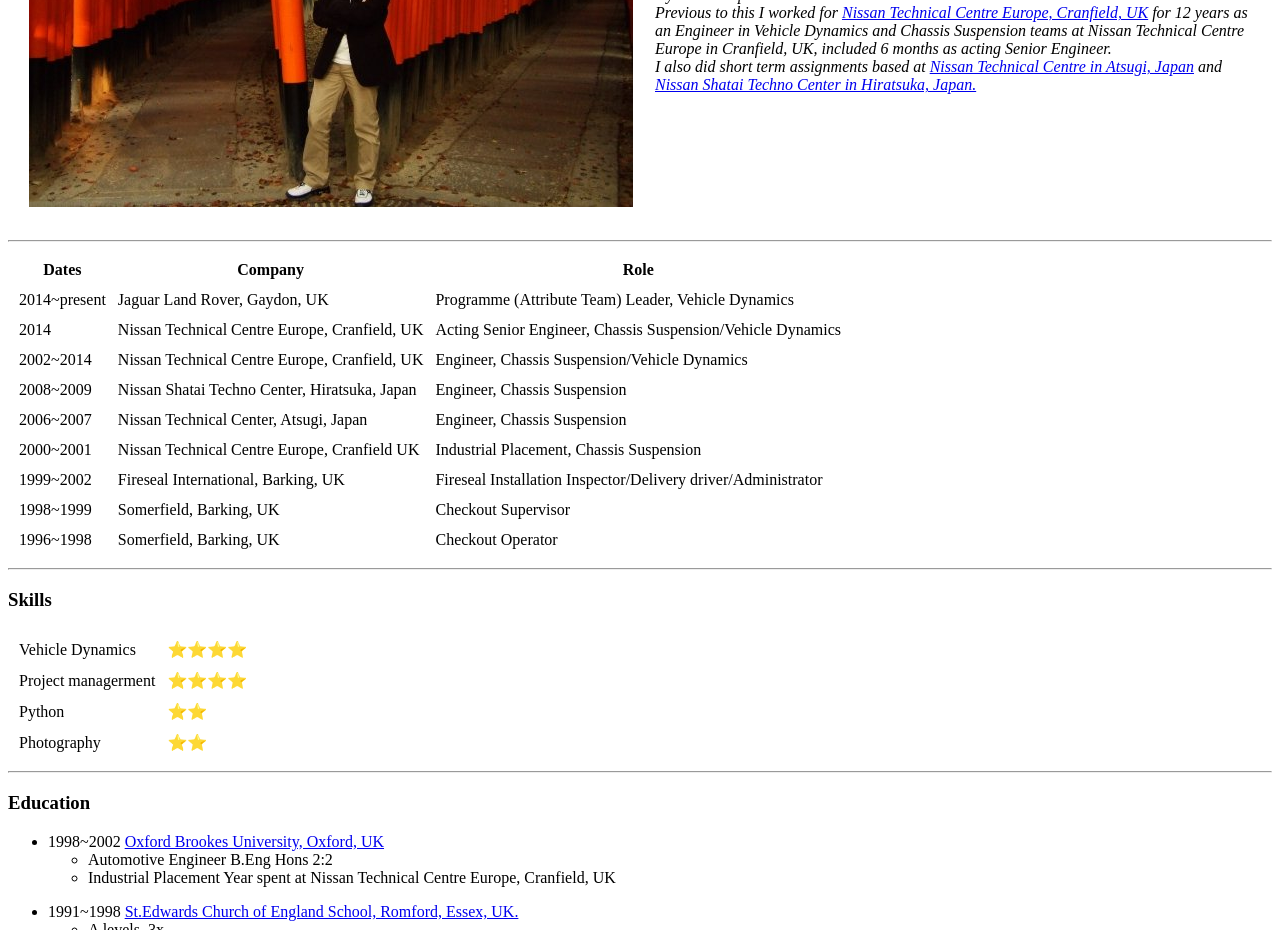
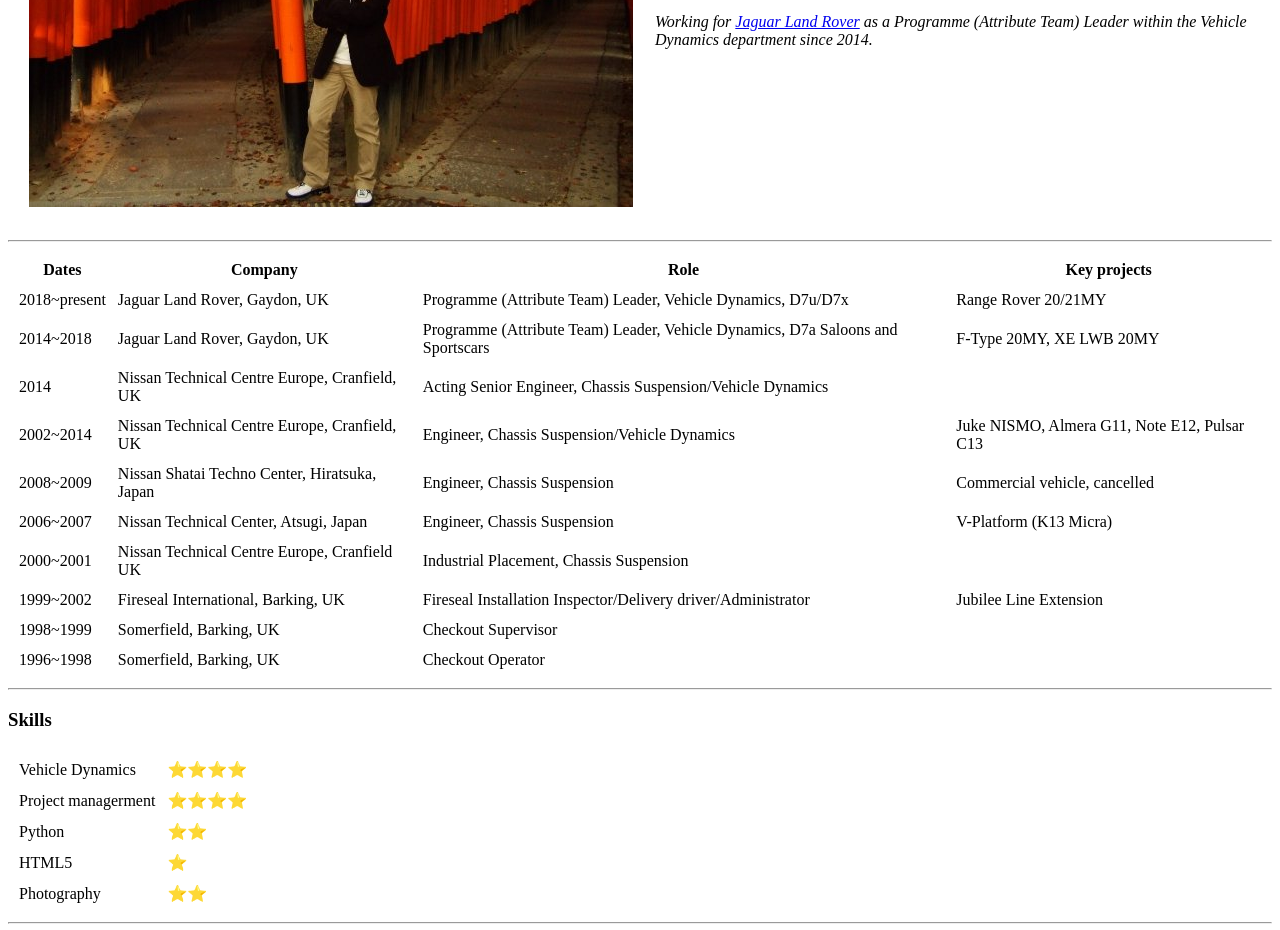
Before and after one commit to Ozone1980/cv, a plain HTML site: page index.html in a window 1280 px wide. Shown: the part 275-1205 px from the top of the page. Drawn offline with Linux system fonts and the light colour scheme.

Commit message:
index.html updated

```diff
--- a/index.html
+++ b/index.html
@@ -13,16 +13,6 @@
                     <p><em>Automotive Engineer B.Eng Hons AMIMechE</em></p>
                     <p><em>Working for <a href="https://www.jaguarlandrover.com/">Jaguar Land Rover</a>
                     as a Programme (Attribute Team) Leader within the Vehicle Dynamics department since 2014.
-                    <br>
-                    Previous to this I worked for <a href="https://careersatnissan.co.uk/life-at-nissan-cranfield/">
-                    Nissan Technical Centre Europe, Cranfield, UK</a>
-                    for 12 years as an Engineer
-                    in Vehicle Dynamics and Chassis Suspension teams at Nissan Technical Centre Europe in Cranfield, UK,
-                    included 6 months as acting Senior Engineer.
-                    <br>
-                    I also did short term assignments based at <a href="https://global.nissannews.com/en/photos/photo-618e148b9d157dc30286840b1649febe?source=nng&lang=en-US"> Nissan Technical Centre in Atsugi, Japan</a>
-                    and <a href="https://www.nissan-shatai.co.jp/EN/COMPANY/OFFICE/index.html">
-                    Nissan Shatai Techno Center in Hiratsuka, Japan.</a></em>
                 </td>
             </tr>
         </table>
@@ -33,13 +23,21 @@
                     <th>Dates</th>
                     <th>Company</th>
                     <th>Role</th>
+                    <th>Key projects</th>
                 </tr>
             </thead>
             <tbody>
+            <tr>
+                    <td>2018~present</td>
+                    <td>Jaguar Land Rover, Gaydon, UK</td>
+                    <td>Programme (Attribute Team) Leader, Vehicle Dynamics, D7u/D7x</td>
+                    <td>Range Rover 20/21MY</td>
+                </tr>
                 <tr>
-                    <td>2014~present</td>
+                    <td>2014~2018</td>
                     <td>Jaguar Land Rover, Gaydon, UK</td>
-                    <td>Programme (Attribute Team) Leader, Vehicle Dynamics</td>
+                    <td>Programme (Attribute Team) Leader, Vehicle Dynamics, D7a Saloons and Sportscars</td>
+                    <td>F-Type 20MY, XE LWB 20MY</td>
                 </tr>
                 <tr>
                     <td>2014</td>
@@ -50,16 +48,19 @@
                     <td>2002~2014</td>
                     <td>Nissan Technical Centre Europe, Cranfield, UK</td>
                     <td>Engineer, Chassis Suspension/Vehicle Dynamics</td>
+                    <td>Juke NISMO, Almera G11, Note E12, Pulsar C13</td>
                 </tr>
                 <tr>
                     <td>2008~2009</td>
                     <td>Nissan Shatai Techno Center, Hiratsuka, Japan</td>
                     <td>Engineer, Chassis Suspension</td>
+                    <td>Commercial vehicle, cancelled</td>
                 </tr>
                 <tr>
                     <td>2006~2007</td>
                     <td>Nissan Technical Center, Atsugi, Japan</td>
                     <td>Engineer, Chassis Suspension</td>
+                    <td>V-Platform (K13 Micra)</td>
                 </tr>
                 <tr>
                     <td>2000~2001</td>
@@ -70,6 +71,7 @@
                     <td>1999~2002</td>
                     <td>Fireseal International, Barking, UK</td>
                     <td>Fireseal Installation Inspector/Delivery driver/Administrator</td>
+                    <td>Jubilee Line Extension</td>
                 </tr>
                 <tr>
                     <td>1998~1999</td>
@@ -97,6 +99,10 @@
             <tr>
                 <td>Python</td>
                 <td>⭐⭐</td>
+            </tr>
+            <tr>
+                <td>HTML5</td>
+                <td>⭐</td>
             </tr>
             <tr>
                 <td>Photography</td>
```
